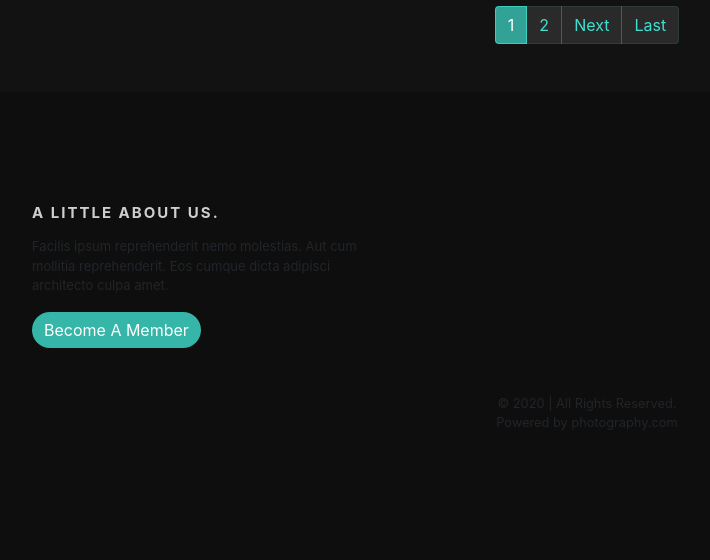
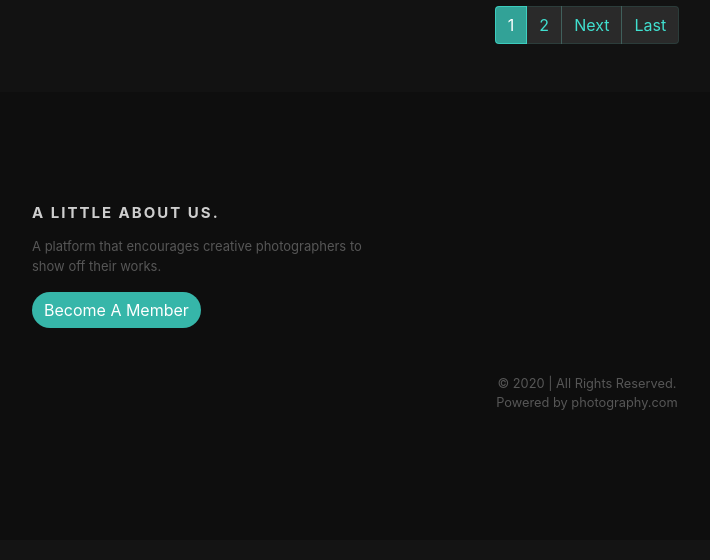
Before and after one commit to quamejnr/Photography, a Django app: a page that uses photo/templates/photo/base.html in a window 1280 px wide. Shown: the part 1446-2006 px from the top of the page, without its empty margins (53-763 px from the left). After the commit the page ends 1856 px from the top, so only its background shows below. Run offline with Django 3.2, Linux system fonts and the light colour scheme; data comes from the database, SQL or seed files in the repository; both versions use the stored data as it was after the commit; some libraries are stand-ins or nearby versions.

Commit message:
Changed the text in my footer and made it more readable by increasing its opacity

```diff
--- a/photo/static/photo/main.css
+++ b/photo/static/photo/main.css
@@ -122,17 +122,12 @@
             text-align: right;
         }
 
-        #portfolio h1 {
-            text-align: center;
-            font-size: 50px;
-            color: rgba(255, 255, 255, 0.9);
-            margin: auto;
-        }
 
         #portfolio hr{
             border: 0.5px solid rgba(255, 255, 255, 0.3);
             width: 100%;
         }
+
         #portfolio .work-info h2 {
            color: rgba(255, 255, 255, 0.87);
            font-size: 60px;
@@ -469,6 +464,10 @@
           color: rgba(255, 255, 255, 0.8);
         }
 
+        #fh5co-footer p {
+          color: rgba(255, 255, 255, 0.3);
+        }
+
         #fh5co-footer .fh5co-widget {
           margin-bottom: 30px;
         }
--- a/photo/templates/photo/base.html
+++ b/photo/templates/photo/base.html
@@ -89,7 +89,9 @@
 			<div class="row row-pb-md">
 				<div class="col-md-4 fh5co-widget">
 					<h3>A Little About Us.</h3>
-					<p>Facilis ipsum reprehenderit nemo molestias. Aut cum mollitia reprehenderit. Eos cumque dicta adipisci architecto culpa amet.</p>
+					<p>
+                        A platform that encourages creative photographers to show off their works.
+                    </p>
 					<p><a class="btn btn-primary" href="{% url 'register' %}">Become A Member</a></p>
 				</div>
 
```
Also changed, not shown: db.sqlite3.
